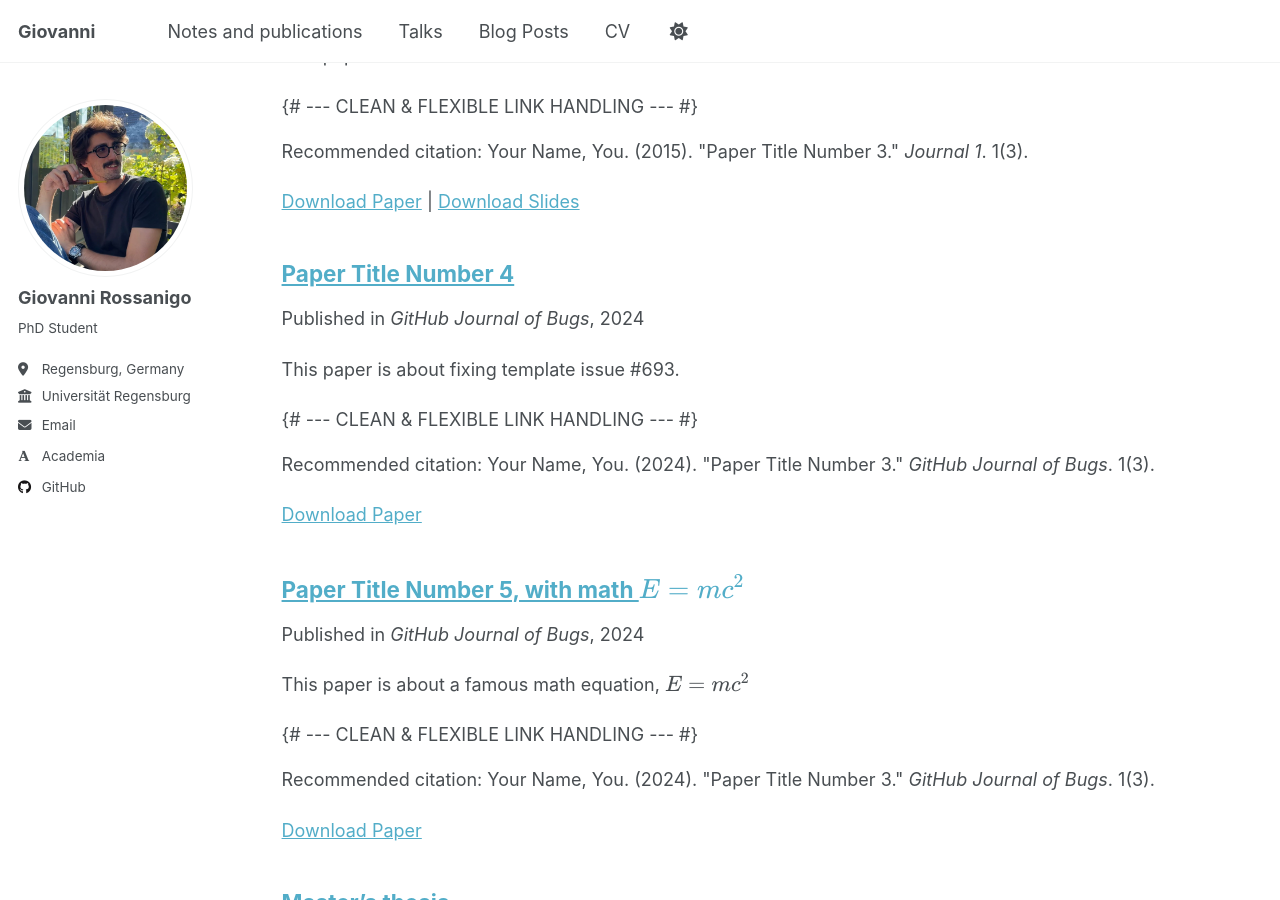
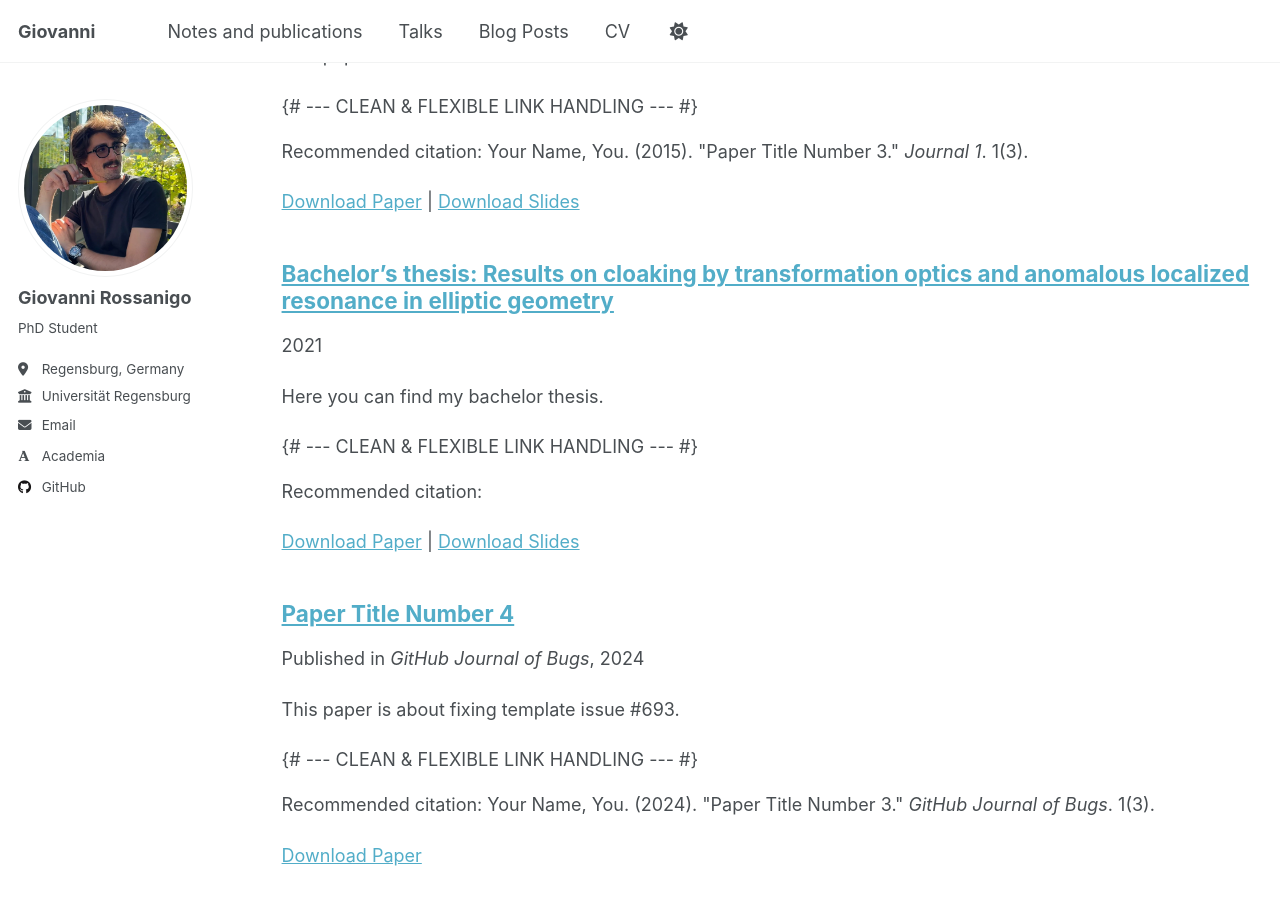
Before and after one commit to giovannirossanigo/giovannirossanigo.github.io, a Jekyll site: the page built from _pages/sitemap.md, in a window 1280 px wide and 900 px high, scrolled down 2883 px. Built offline with Jekyll 4.4.1, drawn with Linux system fonts in a browser that asks for light colours; some web fonts are replaced; a script that is not in the unit is left out; a file with an impossible date is left out.

Commit message:
Update bachelors-thesis.md

```diff
--- a/_publications/bachelors-thesis.md
+++ b/_publications/bachelors-thesis.md
@@ -1,10 +1,10 @@
 ---
-title: "Bachelor's thesis"
+title: "Bachelor's thesis: Results on cloaking by transformation optics and anomalous localized resonance in elliptic geometry"
 collection: publications
 category: manuscripts
 permalink: /publication/bachelors_thesis
 excerpt: 'Here you can find my bachelor thesis.'
-date: 2021
+date: 2021-10-07
 venue:
 citation: ''
 slidesurl: 'http://giovannirossanigo.github.io/files/bachelors_thesis_beamer.pdf'
```
